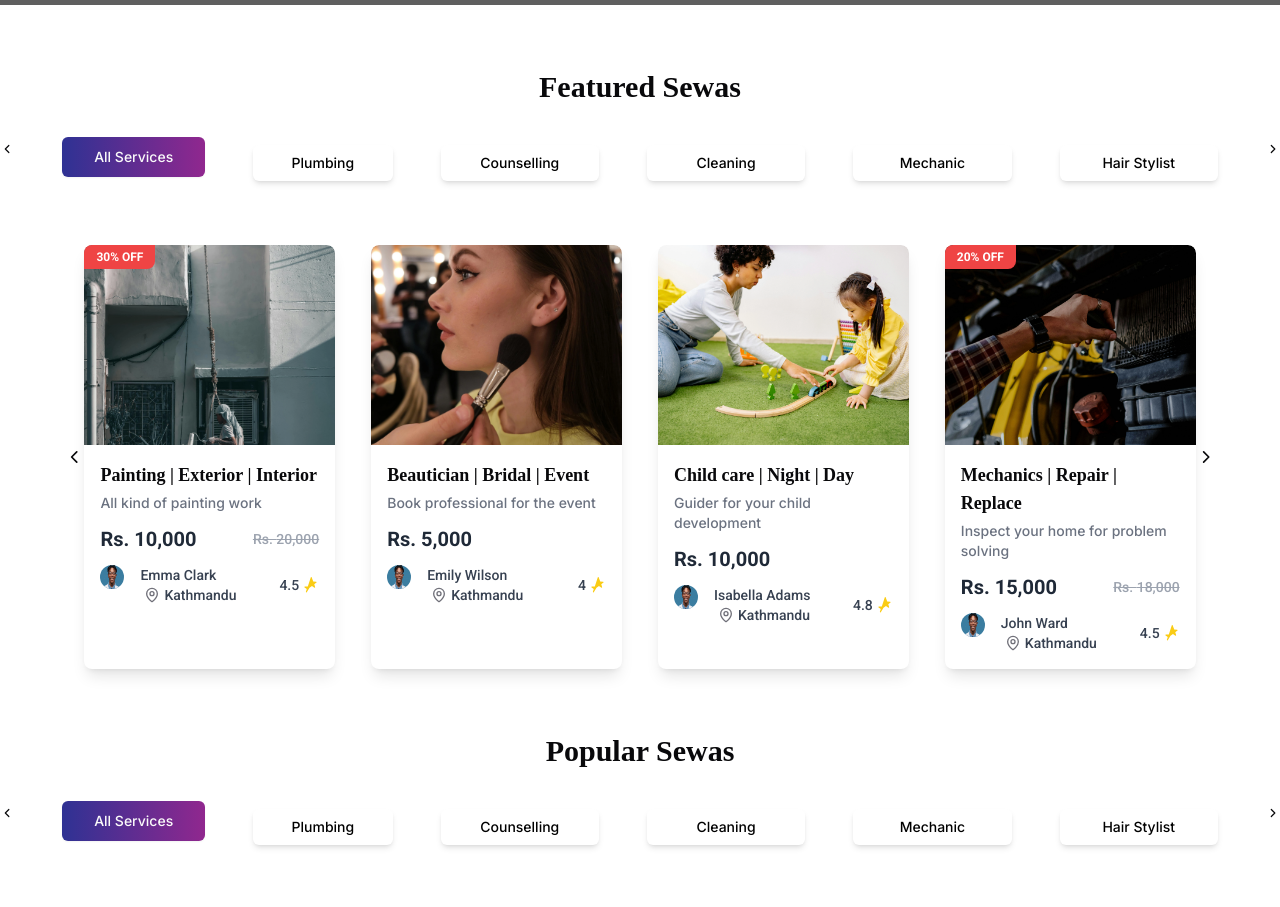
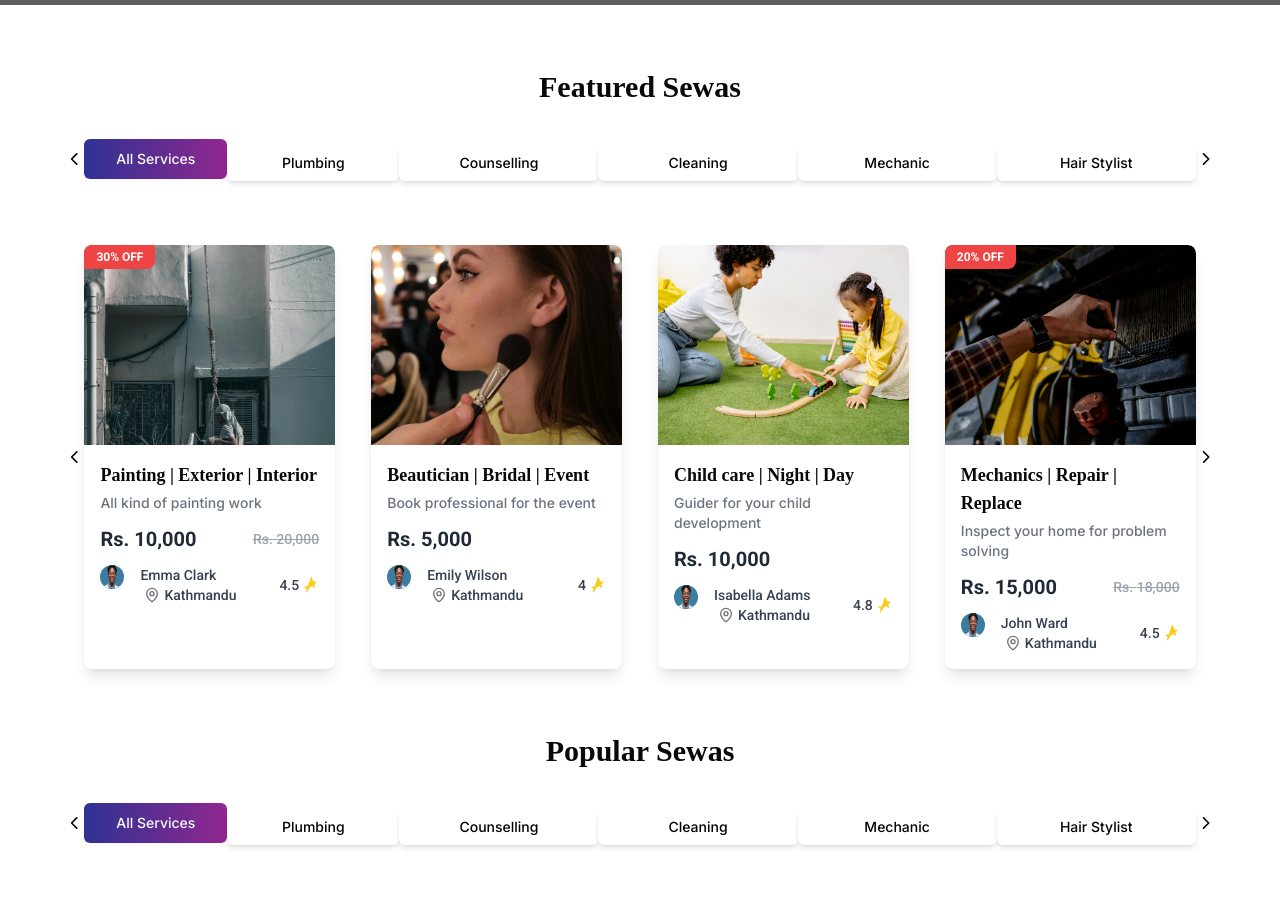
Before and after one commit to SewaVerse/sewaverse-backend, a Next.js app: page / in a window 1280 px wide. Shown: the part 860-1767 px from the top of the page. Built offline with nearby package versions, Linux system fonts and the light colour scheme; no server answers; grey boxes are pictures that could not be loaded.

Commit message:
footer gaps and button gapping in home page

```diff
--- a/app/page.tsx
+++ b/app/page.tsx
@@ -83,7 +83,7 @@ const Home = async () => {
       <div>
         <div className="py-16  bg-white text-center">
           <h2 className="text-3xl font-bold mb-8">Featured Sewas</h2>
-          <div className="flex justify-center gap-12">
+          <div className="flex  justify-between items-center mx-16">
             {" "}
             <ChevronLeft />
             <Button variant={"brand"} className="  px-8 py-5 ">
@@ -241,7 +241,7 @@ const Home = async () => {
 
         <div className="py-16  bg-white text-center">
           <h2 className="text-3xl font-bold mb-8">Popular Sewas</h2>
-          <div className="flex justify-center gap-12">
+          <div className="flex  justify-between items-center mx-16">
             {" "}
             <ChevronLeft />
             <Button variant={"brand"} className="  px-8 py-5 ">
--- a/components/footer/index.tsx
+++ b/components/footer/index.tsx
@@ -60,7 +60,7 @@ const Terms = ({ className }: { className: string }) => {
 
 const Footer = () => {
   return (
-    <footer className="p-4 md:pt-10 md:pb-4 border-t shadow-md rounded-md">
+    <footer className="p-4 md:pt-5 md:pb-4 border-t shadow-md rounded-md">
       <div className="flex flex-col md:flex-row gap-5 h-full px-2 md:px-8">
         <div className="flex flex-col justify-between md:max-w-[18rem]">
           <div className="flex flex-col gap-2 justify-center items-center">
@@ -171,7 +171,7 @@ const Footer = () => {
         </div>
       </div>
       <Separator className="w-full mt-2 hidden md:block" />
-      <div className="mb-2 md:mb-0 pt-4">
+      <div className="mb-2 md:mb-0 pt-1">
         <p className="text-center text-brand-grey text-sm">
           ©2024 Sewaverse. All rights reserved.
         </p>
```
